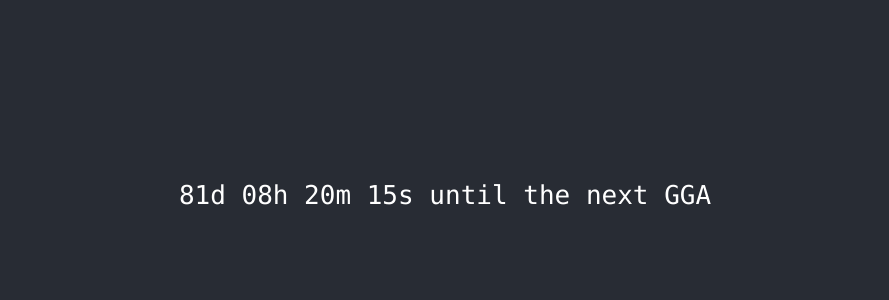
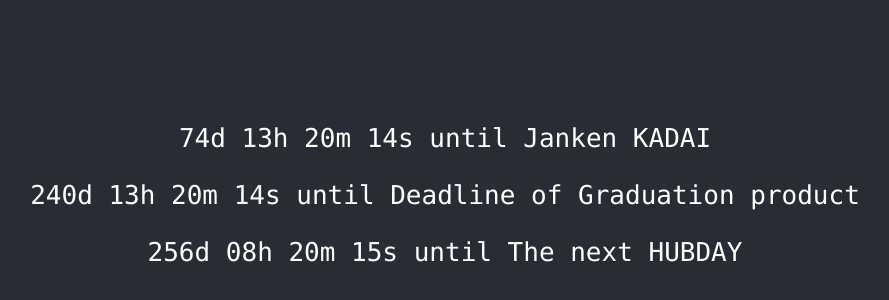
Before and after one commit to taroosg/gga_timer, a React (Create React App) app: page / in a window 1280 px wide. Shown: the part 206-506 px from the top of the page, without its empty margins (195-1084 px from the left). Built offline with nearby package versions, Linux system fonts and the light colour scheme.

Commit message:
add kadai

```diff
--- a/package.json
+++ b/package.json
@@ -6,6 +6,7 @@
     "@testing-library/jest-dom": "^4.2.4",
     "@testing-library/react": "^9.4.1",
     "@testing-library/user-event": "^7.2.1",
+    "lodash": "^4.17.15",
     "react": "^16.13.0",
     "react-dom": "^16.13.0",
     "react-router-dom": "^5.1.2",
--- a/src/App.jsx
+++ b/src/App.jsx
@@ -1,36 +1,29 @@
 import React from 'react';
-import { BrowserRouter, Route, Link } from 'react-router-dom';
 import Counter from './components/Counter';
 import './App.css';
 import events from './data/events.json';
+import _ from 'lodash';
 
 const App = () => {
 
-  const compare = (a, b) => {
-    const datetimeA = a.datetime.toUpperCase();
-    const datetimeB = b.datetime.toUpperCase();
-    return (datetimeA > datetimeB) ? 1 : -1;
-  }
+  const kadai = _(events.kadai)
+    .filter(x => new Date(x.datetime).getTime() > new Date().getTime())
+    .orderBy(["datetime", "name"], ["asc", "asc"])
+    .head()
 
   return (
     <div className="App">
       <main className="App-main">
-        <BrowserRouter>
-          {
-            (events.length > 0)
-              ? events
-                .filter(x => new Date(x.datetime).getTime() > new Date().getTime())
-                .sort(compare)
-                .map((x, index) => <Counter key={index} event={x} />)
-              // .map((x, index) =>
-              //   <div>
-              //     <Link to={`/${x.name}`}>{x.name}</Link>
-              //     <Route path={`/${x.name}`} render={props => <Counter key={index} event={x} />} />
-              //   </div>
-              // )
-              : <p>404 Event Not Found...</p>
-          }
-        </BrowserRouter>
+        {
+          (events !== {})
+            ?
+            <div>
+              <Counter event={kadai} />
+              <Counter event={events.submit[0]} />
+              <Counter event={events.hubday[0]} />
+            </div>
+            : <p>404 Event Not Found...</p>
+        }
       </main>
     </div>
   );
--- a/src/data/events.json
+++ b/src/data/events.json
@@ -1,6 +1,56 @@
-[
-  {
-    "name": "the next GGA",
-    "datetime": "2020-05-21T19:00:00"
-  }
-]
+{
+  "kadai": [
+    {
+      "name": "Janken KADAI",
+      "datetime": "2020-05-14T23:59:59"
+    },
+    {
+      "name": "Localstorage KADAI",
+      "datetime": "2020-05-21T23:59:59"
+    },
+    {
+      "name": "Firebase KADAI",
+      "datetime": "2020-06-04T23:59:59"
+    },
+    {
+      "name": "API KADAI",
+      "datetime": "2020-06-11T23:59:59"
+    },
+    {
+      "name": "PHP01 KADAI",
+      "datetime": "2020-06-18T23:59:59"
+    },
+    {
+      "name": "PHP02 KADAI",
+      "datetime": "2020-06-25T23:59:59"
+    },
+    {
+      "name": "PHP03 KADAI",
+      "datetime": "2020-07-02T23:59:59"
+    },
+    {
+      "name": "PHP04 KADAI",
+      "datetime": "2020-07-09T23:59:59"
+    },
+    {
+      "name": "PHP05 KADAI",
+      "datetime": "2020-07-16T23:59:59"
+    },
+    {
+      "name": "PHP06 KADAI",
+      "datetime": "2020-07-23T23:59:59"
+    }
+  ],
+  "submit": [
+    {
+      "name": "Deadline of Graduation product",
+      "datetime": "2020-10-27T23:59:59"
+    }
+  ],
+  "hubday": [
+    {
+      "name": "The next HUBDAY",
+      "datetime": "2020-11-12T19:00:00"
+    }
+  ]
+}
```
